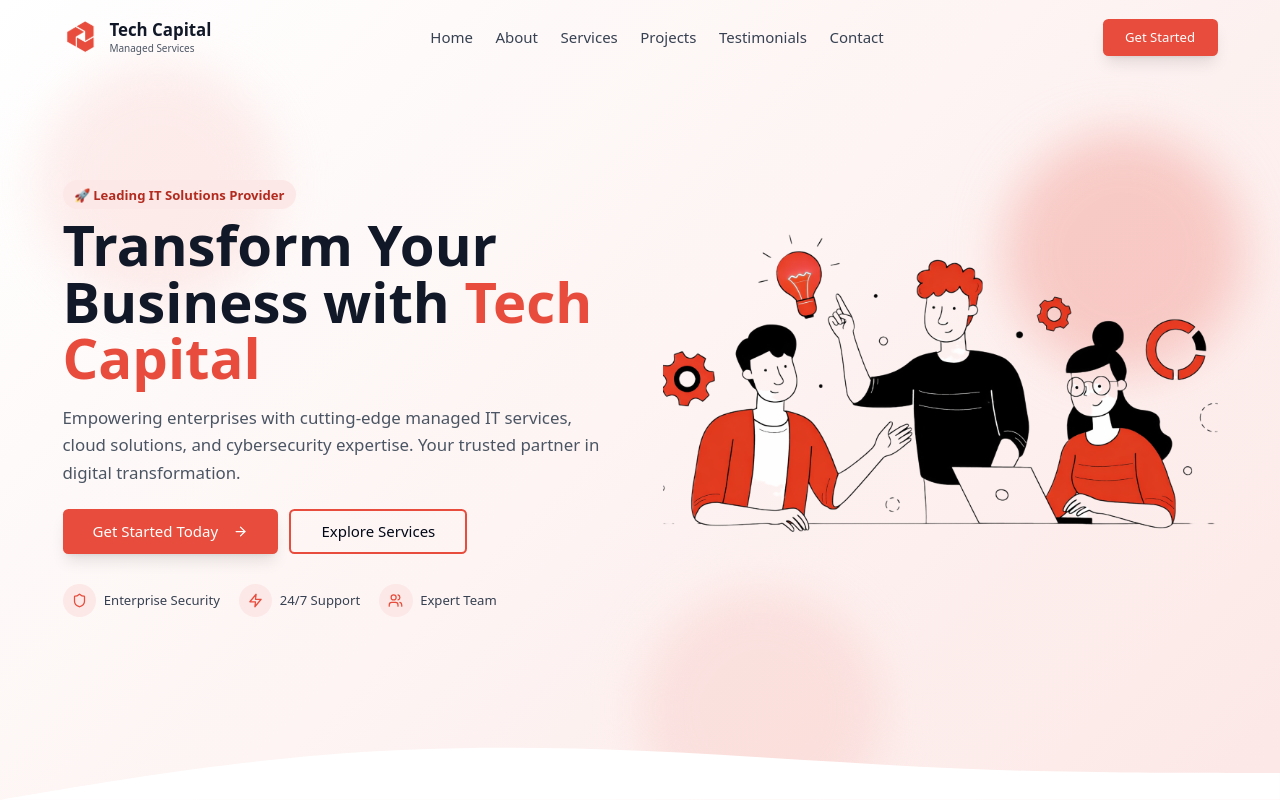
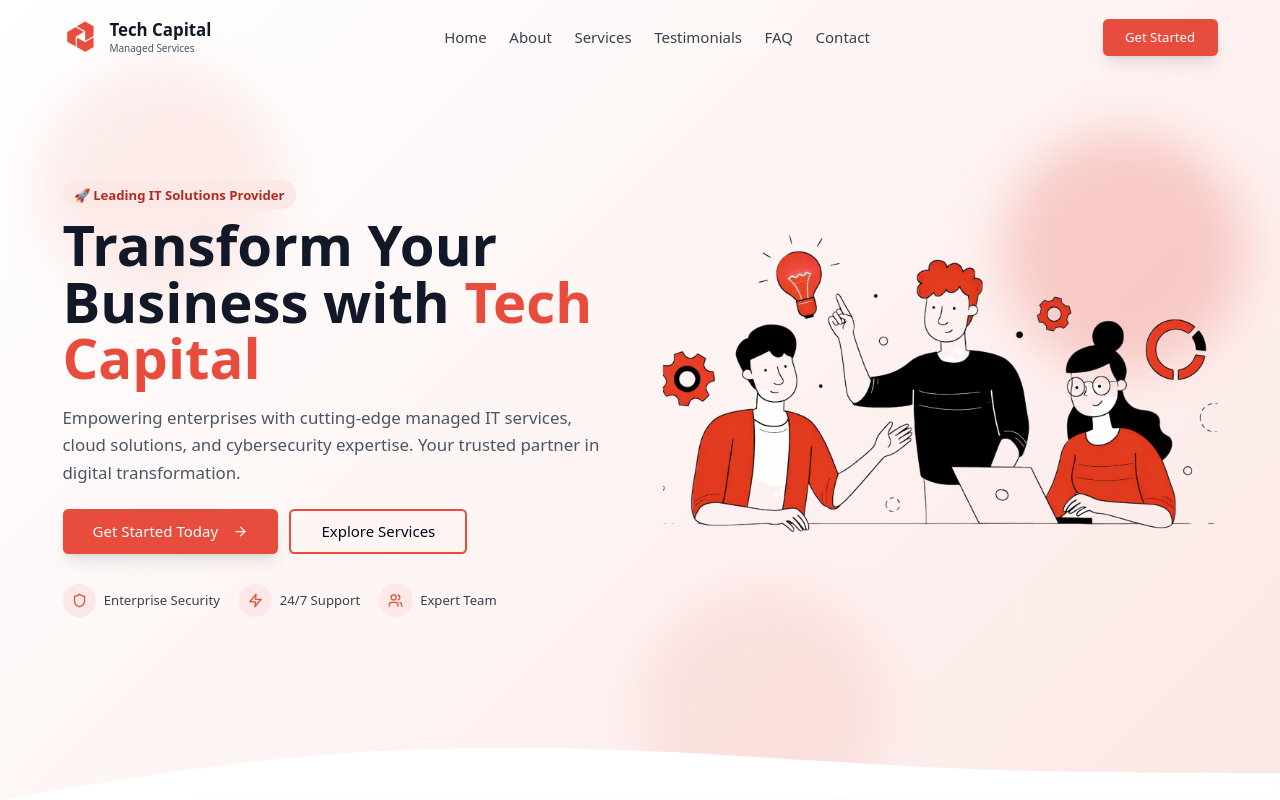
Before and after one commit to Senuda004/tech-capital-web-v2, a Next.js app: page / in a window 1280 px wide. Shown: the top 800 px of the page. Built offline with nearby package versions, Linux system fonts and the light colour scheme.

Commit message:
feat: update navigation links to include FAQ and remove Projects

```diff
--- a/components/layout/Footer.tsx
+++ b/components/layout/Footer.tsx
@@ -17,13 +17,12 @@ const Footer = () => {
     ],
     company: [
       { name: "About Us", href: "#about" },
-      { name: "Our Projects", href: "#projects" },
       { name: "Testimonials", href: "#testimonials" },
+      { name: "FAQ", href: "#faq" },
       { name: "Contact", href: "#contact" },
     ],
     resources: [
       { name: "Blog", href: "#" },
-      { name: "Case Studies", href: "#projects" },
       { name: "Privacy Policy", href: "#" },
       { name: "Terms of Service", href: "#" },
     ],
--- a/components/layout/Header.tsx
+++ b/components/layout/Header.tsx
@@ -23,8 +23,8 @@ const Header = () => {
     { name: "Home", href: "#home" },
     { name: "About", href: "#about" },
     { name: "Services", href: "#services" },
-    { name: "Projects", href: "#projects" },
     { name: "Testimonials", href: "#testimonials" },
+    { name: "FAQ", href: "#faq" },
     { name: "Contact", href: "#contact" },
   ];
 
```
